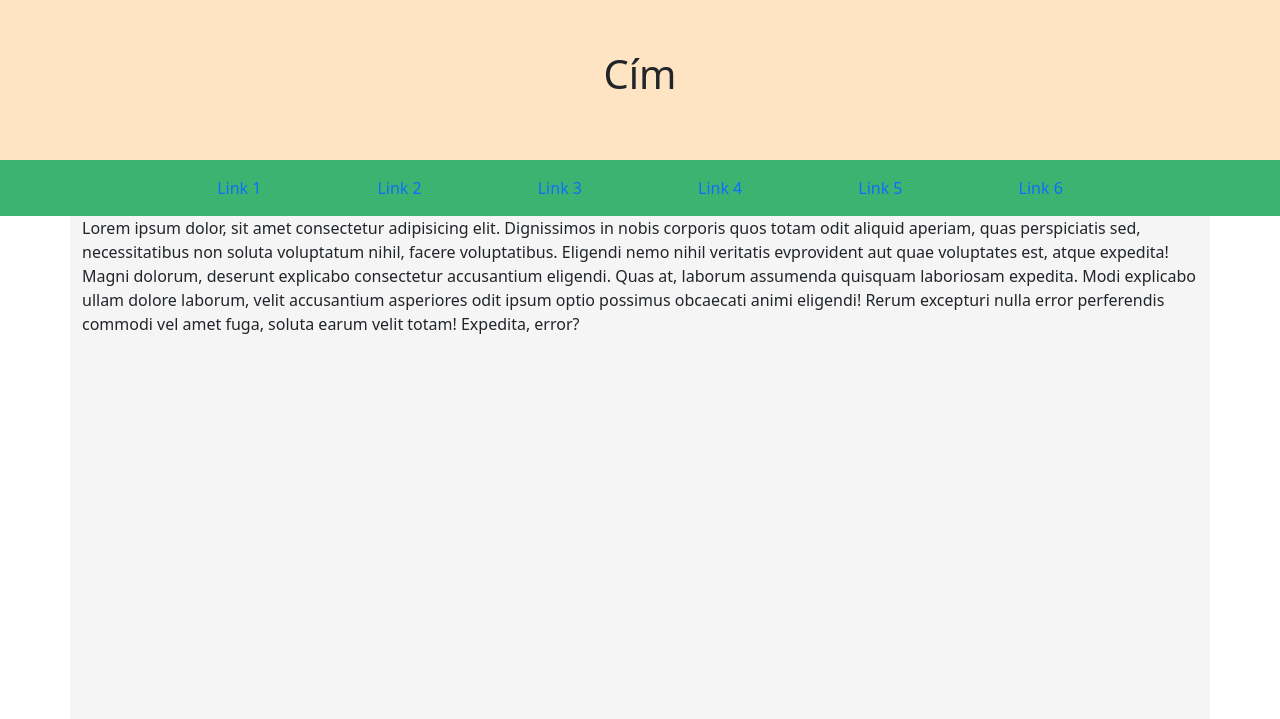
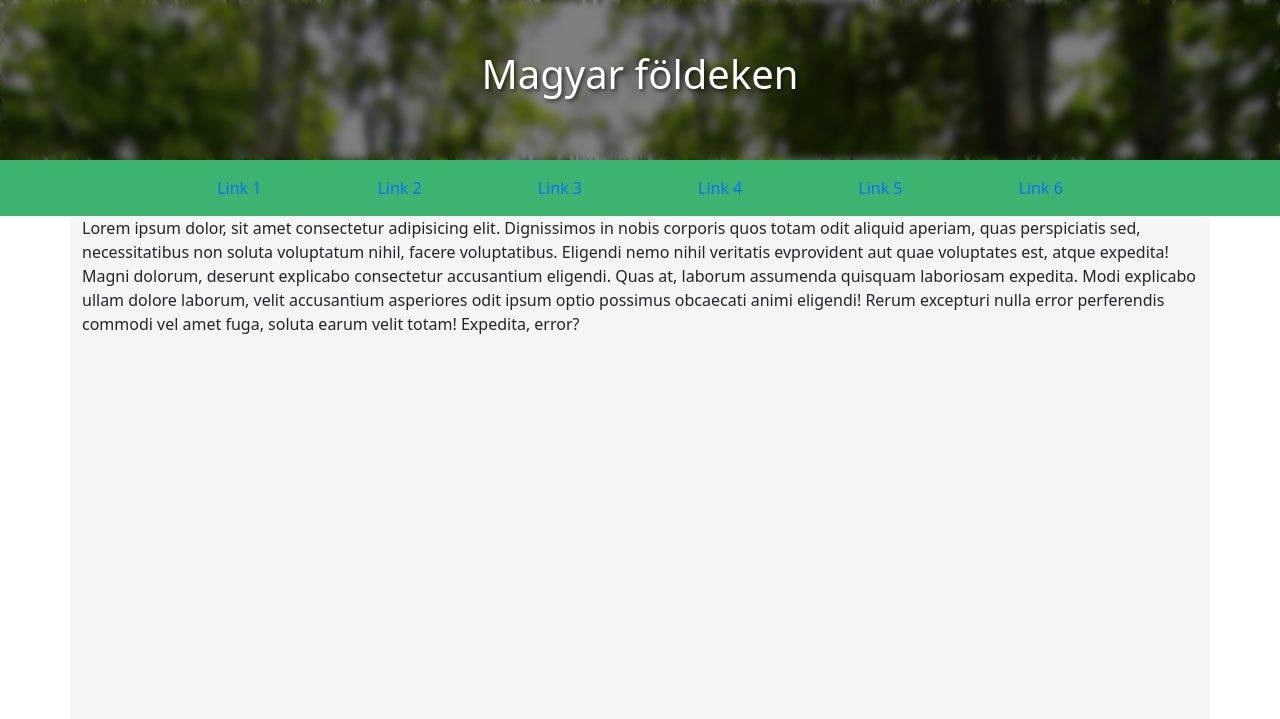
Before and after one commit to ZSzabolcs/KandoProjekt12.A, a PHP site: page /cucc.html in a window 1280 px wide. Shown: the top 719 px of the page. Run offline with PHP 8.4, Linux system fonts and the light colour scheme.

Commit message:
Add files via upload

```diff
--- a/Projektmunka 12.A/cucc.css
+++ b/Projektmunka 12.A/cucc.css
@@ -1,10 +1,43 @@
 header{
-    background-color: bisque;
+    background-image: url(kepek/1728229808390.jpg);
     height: 160px;
+    position: relative;
+    overflow: hidden;
+}
+
+header::before {
+    content: "";
+    position: absolute;
+    top: 0;
+    left: 0;
+    right: 0;
+    bottom: 0;
+    background-image: url(kepek/1728229808390.jpg);
+    background-size: cover;
+    filter: blur(5px);
+    z-index: 1;
+}
+
+header::after {
+    content: "";
+    position: absolute;
+    top: 0;
+    left: 0;
+    right: 0;
+    bottom: 0;
+    background-color: rgba(0, 0, 0, 0.5); /* Halvány fekete háttérréteg */
+    z-index: 2;
 }
 
 header h1{
     padding-top: 50px;
+    position: relative;
+    z-index: 3; /* Szöveg a háttér előtt */
+    color: white;
+    text-shadow: 2px 2px 4px rgba(0, 0, 0, 0.7);
+    padding-top: 50px;
+    padding-bottom: 10px;
+    text-align: center;
 }
 
 .navpad{
@@ -32,3 +65,8 @@ header h1{
 .navbarcucc{
     background-color: mediumseagreen;
 }
+
+.cim {
+    text-shadow: 2px 2px 4px rgba(0, 0, 0, 0.7); /* Fekete árnyék */
+    color: white; /* Fehér szöveg */
+}
--- a/Projektmunka 12.A/cucc.html
+++ b/Projektmunka 12.A/cucc.html
@@ -9,8 +9,8 @@
     </head>
     <body>
         <header>
-            <h1 class="text-center">
-                Cím
+            <h1 class="text-center cim text-container">
+                Magyar földeken
             </h1>
         </header>
         <nav class="navbar navbar-expand-lg navbarcucc">
```
Also changed, not shown: Projektmunka 12.A/kepek/1728229808390.jpg (added), 1 other file.
